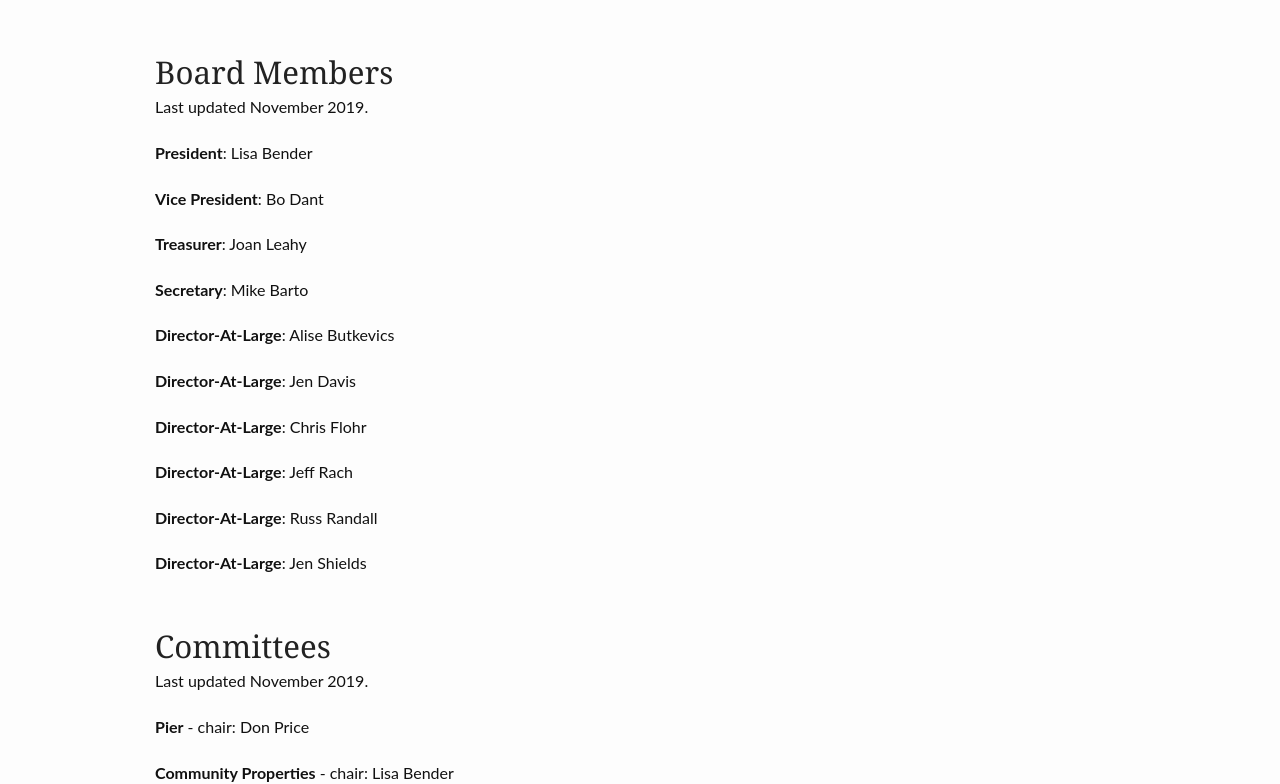
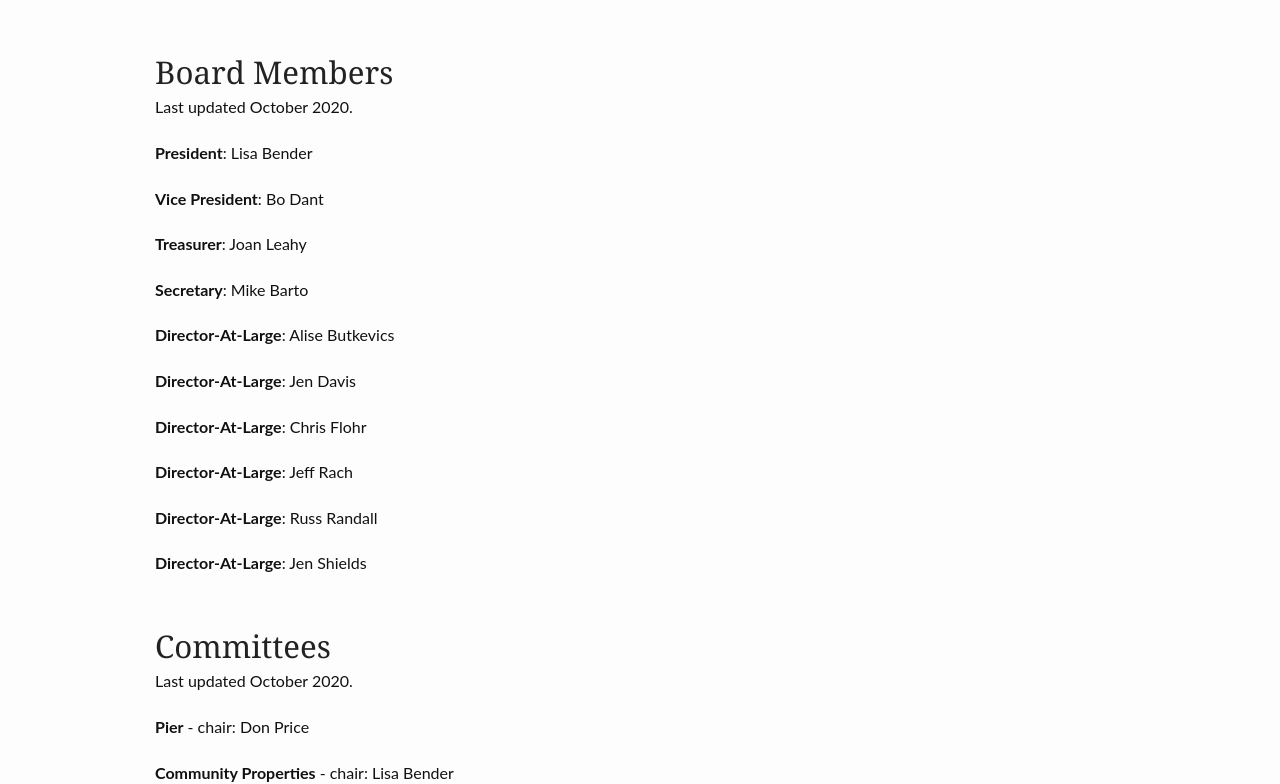
Before and after one commit to carrolltonmanor/carrolltonmanor.github.io, a Jekyll site: the page built from pages/cmia.md, in a window 1280 px wide and 1400 px high, scrolled down 644 px. Shown: the part 163-947 px from the top of the window. Built offline with Jekyll 4.4.1, drawn with Linux system fonts in a browser that asks for light colours.

Commit message:
Update cmia.md

```diff
--- a/pages/cmia.md
+++ b/pages/cmia.md
@@ -21,7 +21,7 @@ The following is a general summary of information about the Carrollton Manor Imp
 
 
 ## Board Members
-Last updated November 2019.
+Last updated October 2020.
 
 {% for person in site.data.board_roles %}
 **{{ person.title }}**:  {{ site.data.people | map: person.id | map: 'name'}}
@@ -29,7 +29,7 @@ Last updated November 2019.
 
 
 ## Committees
-Last updated November 2019.
+Last updated October 2020.
 
 {% for committee in site.data.committees %}
 **{{ committee.title }}** - chair:  {{ site.data.people | map: committee.chair | map: 'name' }}
```
